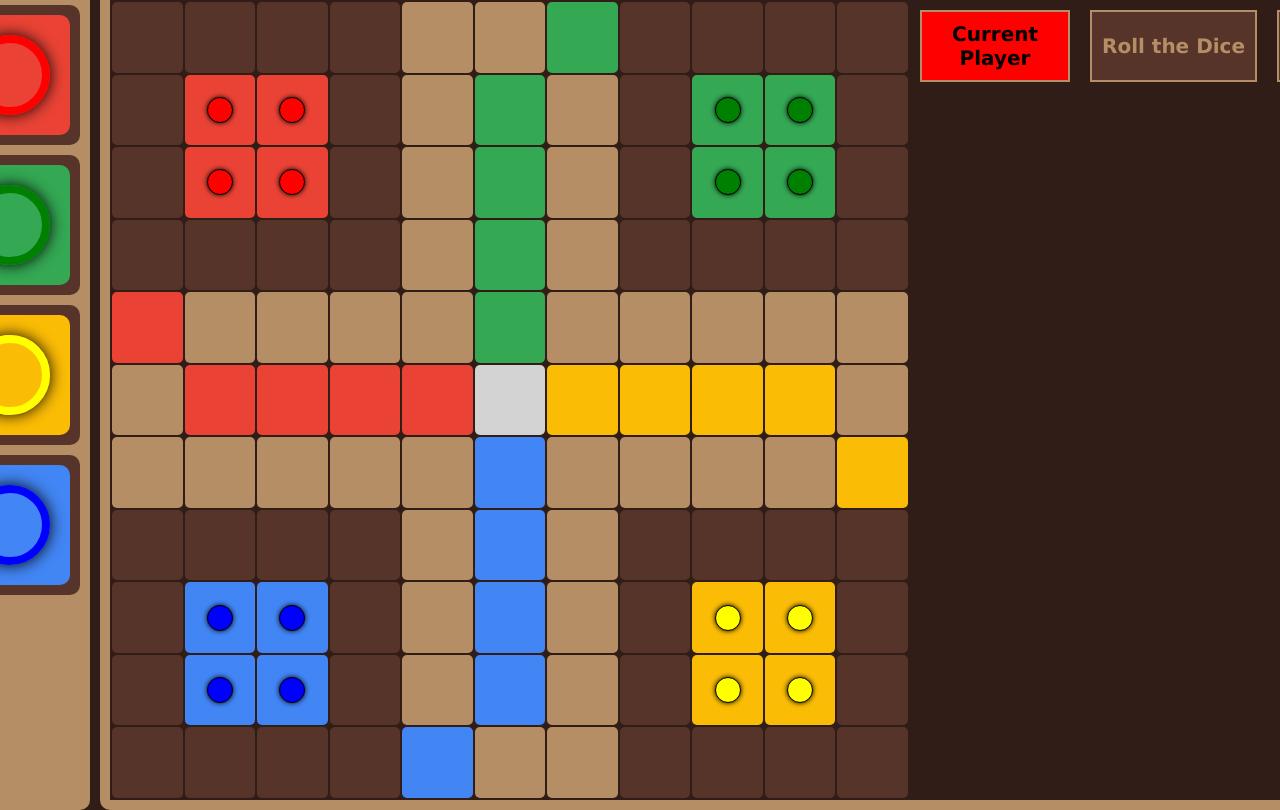
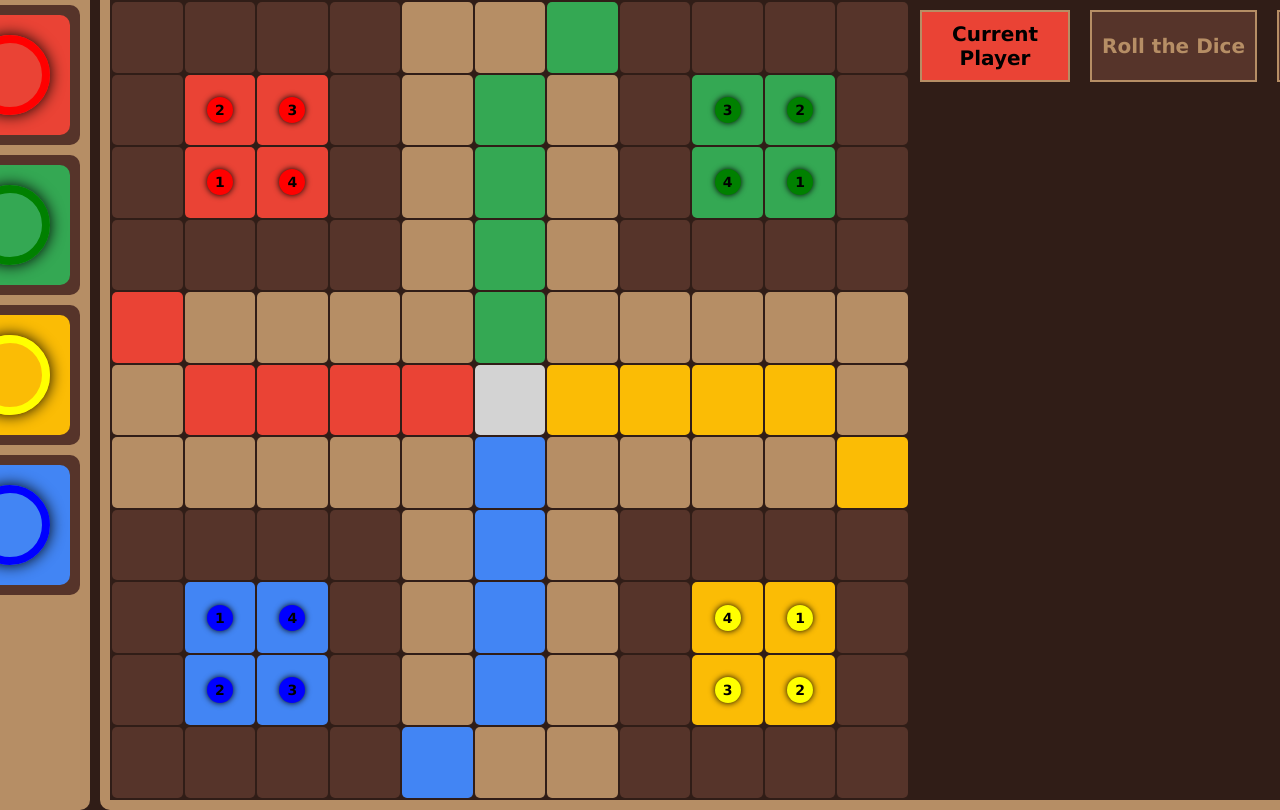
Before and after one commit to michudud/Ludo, a React (Vite) app: page / in a window 1280 px wide. Both pictures are taken after a click on the button "Play". Shown: the top 810 px of the page. Built offline with nearby package versions, Linux system fonts and the light colour scheme.

Commit message:
add pawn numbers and style update

```diff
--- a/src/components/Board.jsx
+++ b/src/components/Board.jsx
@@ -33,7 +33,10 @@ const Board = ({ activePlayers, winners, numberOfPlayers }) => {
             for (let j = 1; j <= 4; j++) {
               let currPawn = "pawn" + j + "Pos";
               if (allPlayers[i][currPawn] === coll) {
-                pawnsOnField.push(allPlayers[i].color);
+                pawnsOnField.push({
+                  color: allPlayers[i].color,
+                  nr: j,
+                });
               }
             }
           }
--- a/src/components/BoardField.jsx
+++ b/src/components/BoardField.jsx
@@ -51,18 +51,20 @@ const BoardField = ({ field, pawnsOnField }) => {
       key={Math.random()}
     >
       {pawnsOnField.length > 0
-        ? pawnsOnField.map((color) => {
+        ? pawnsOnField.map((pawn) => {
             return (
               <div
                 className="Pawn"
                 style={{
-                  backgroundColor: color,
+                  backgroundColor: pawn.color,
                   width: pawnSize + "px",
                   height: pawnSize + "px",
                   borderRadius: pawnSize / 2 + "px",
                 }}
                 key={Math.random()}
-              ></div>
+              >
+                {pawn.nr}
+              </div>
             );
           })
         : null}
--- a/src/components/PlayingArea.jsx
+++ b/src/components/PlayingArea.jsx
@@ -106,7 +106,7 @@ const PlayingArea = () => {
             <p
               style={
                 activePlayers.length > 0
-                  ? { backgroundColor: activePlayers[0].color, color: "black" }
+                  ? { backgroundColor: activePlayers[0].color2 }
                   : null
               }
             >
--- a/src/components/functions/checkPossibleMoves.js
+++ b/src/components/functions/checkPossibleMoves.js
@@ -298,13 +298,7 @@ const checkPossibleMoves = (currentActivePlayers) => {
                 player[currPawn] + diceResult !== otherPlayers[i].startPos
               ) {
                 availableMoves.push({
-                  name:
-                    "capture " +
-                    otherPlayers[i].color +
-                    " with pawn " +
-                    k +
-                    " on field " +
-                    player[currPawn],
+                  name: "capture " + otherPlayers[i].color + " with pawn " + k,
                   pawn: "pawn" + k,
                   currPose: player[currPawn],
                   moveScore: 6,
@@ -341,13 +335,7 @@ const checkPossibleMoves = (currentActivePlayers) => {
                 setPose !== otherPlayers[i].startPos
               ) {
                 availableMoves.push({
-                  name:
-                    "capture " +
-                    otherPlayers[i].color +
-                    " with pawn " +
-                    k +
-                    " on field " +
-                    player[currPawn],
+                  name: "capture " + otherPlayers[i].color + " with pawn " + k,
                   pawn: "pawn" + k,
                   currPose: player[currPawn],
                   moveScore: 6,
--- a/src/sass/style.scss
+++ b/src/sass/style.scss
@@ -239,6 +239,7 @@ body {
 
       p {
         width: 150px;
+        color: black;
       }
 
       .Dice {
@@ -314,11 +315,12 @@ body {
     align-items: center;
 
     .Pawn {
+      @include flex_center;
+      @include bold_center_text(14px);
       width: 26px;
       height: 26px;
       border-radius: 13px;
-      border: 1px solid black;
-      box-shadow: 0px 0px 5px 0px rgba(0, 0, 0, 1);
+      box-shadow: 0px 0px 6px 0px rgba(0, 0, 0, 1);
     }
   }
 }
--- a/src/style.css
+++ b/src/style.css
@@ -339,6 +339,7 @@ body {
 }
 .PlayingArea .PlayMenu .Controls p {
   width: 150px;
+  color: black;
 }
 .PlayingArea .PlayMenu .Controls .Dice {
   display: -webkit-box;
@@ -437,10 +438,21 @@ body {
           align-items: center;
 }
 .Board .BoardField .Pawn {
+  display: -webkit-box;
+  display: -ms-flexbox;
+  display: flex;
+  -webkit-box-align: center;
+      -ms-flex-align: center;
+          align-items: center;
+  -webkit-box-pack: center;
+      -ms-flex-pack: center;
+          justify-content: center;
+  font-size: 14px;
+  font-weight: 600;
+  text-align: center;
   width: 26px;
   height: 26px;
   border-radius: 13px;
-  border: 1px solid black;
-  -webkit-box-shadow: 0px 0px 5px 0px rgb(0, 0, 0);
-          box-shadow: 0px 0px 5px 0px rgb(0, 0, 0);
+  -webkit-box-shadow: 0px 0px 6px 0px rgb(0, 0, 0);
+          box-shadow: 0px 0px 6px 0px rgb(0, 0, 0);
 }
```
